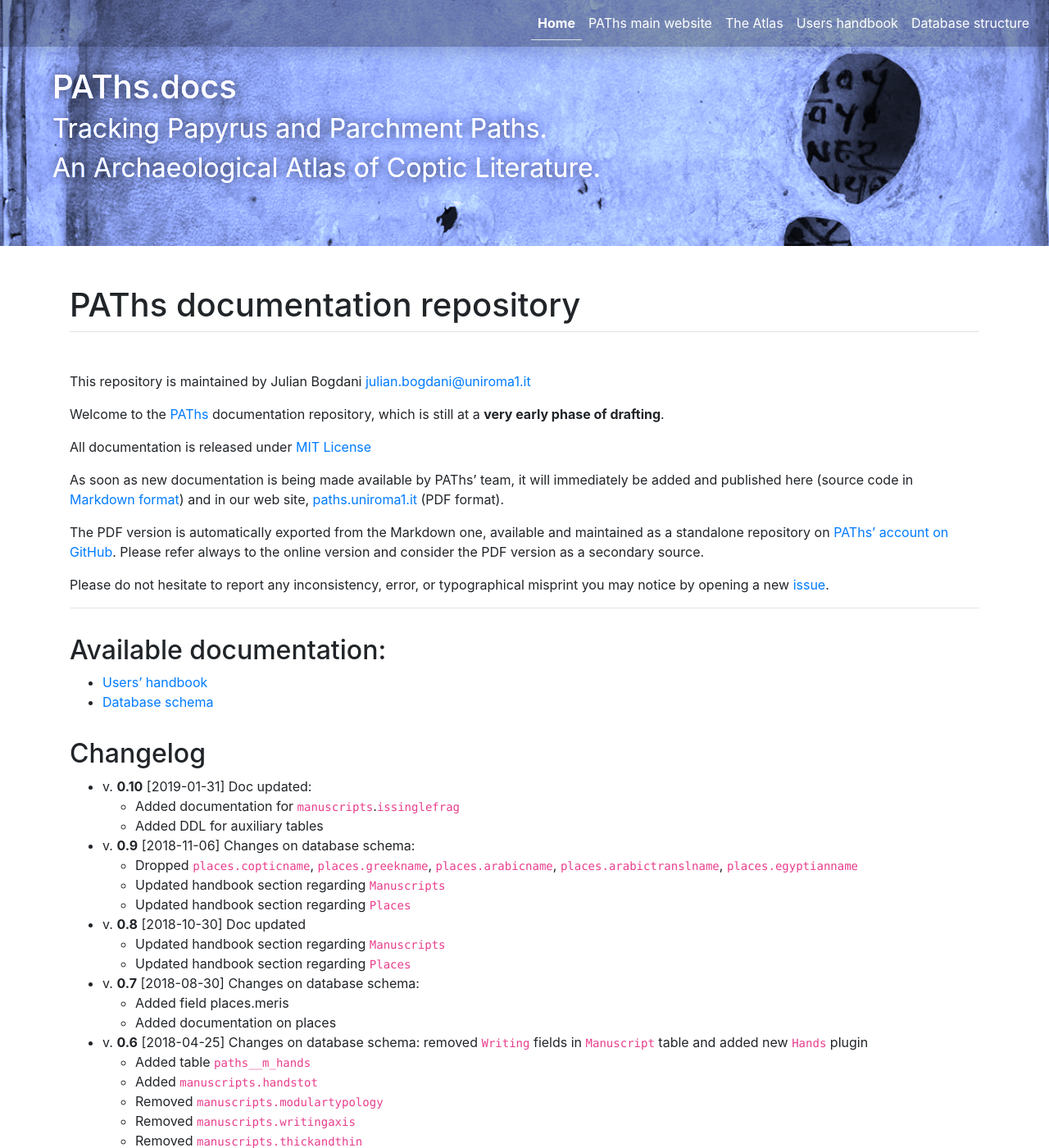
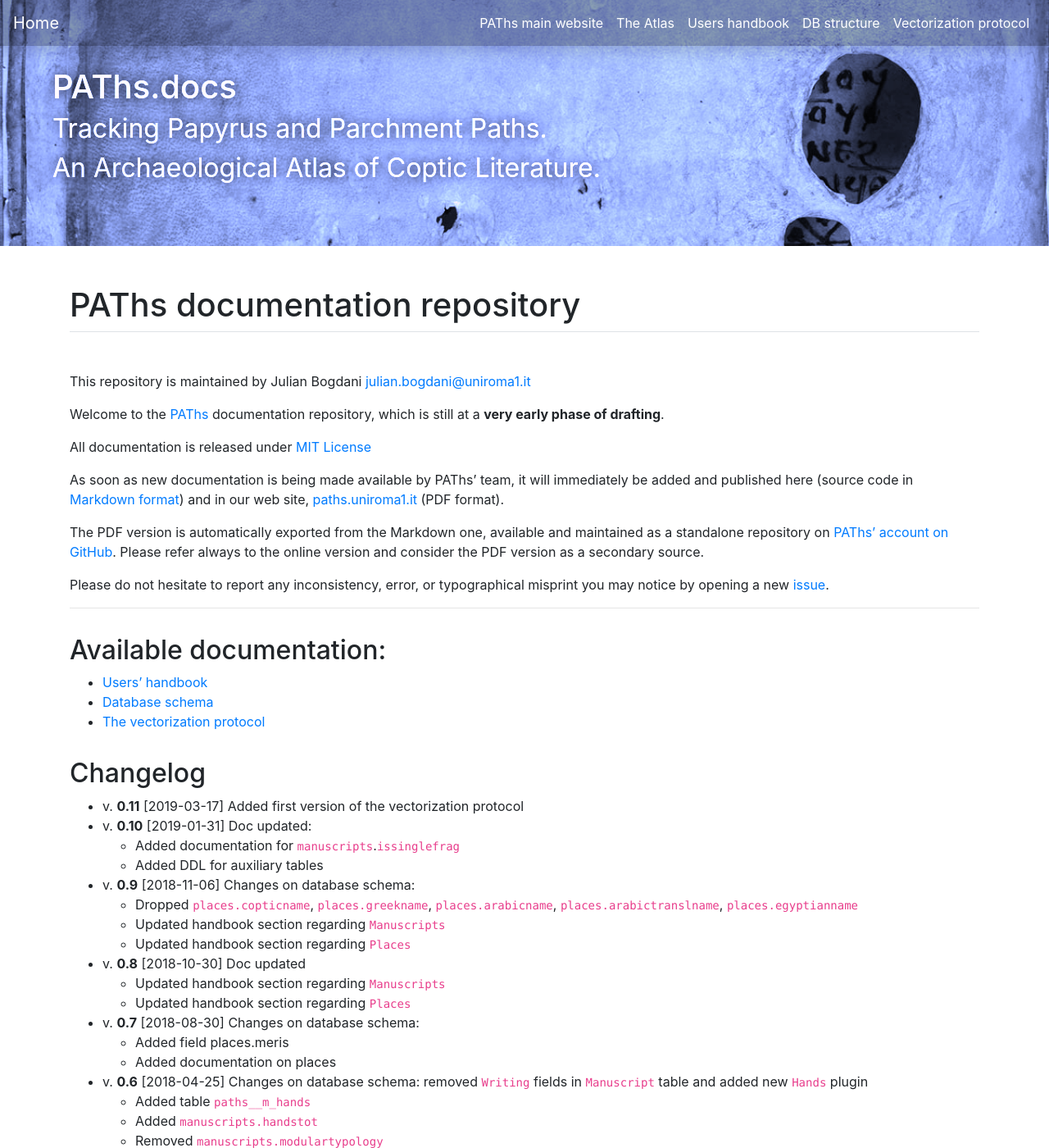
Before and after one commit to paths-erc/docs, a Jekyll site: the page built from README.md, in a window 1280 px wide and 1400 px high. Shown: the whole window at 82% size. Built offline with Jekyll 4.4.1, drawn with Linux system fonts in a browser that asks for light colours; nearby versions of some CDN libraries.

Commit message:
Layout update

```diff
--- a/README.md
+++ b/README.md
@@ -29,9 +29,11 @@
 ## Available documentation:
 - [Users’ handbook](handbook)
 - [Database schema](schema)
+- [The vectorization protocol](/geodata/)
 
 ## Changelog
 
+- v. **0.11** [2019-03-17] Added first version of the vectorization protocol
 - v. **0.10** [2019-01-31] Doc updated:
   - Added documentation for `manuscripts`.`issinglefrag`
   - Added DDL for auxiliary tables
--- a/_data/menu.yaml
+++ b/_data/menu.yaml
@@ -1,11 +1,8 @@
 menu_title: Main menu
 docs:
 
-- title: Home
-  url: /
-
 - title: PAThs main website
-  url: https://paths.uniroma1.it
+  url: http://paths.uniroma1.it
 
 - title: The Atlas
   url: https://atlas.paths-erc.eu
@@ -13,5 +10,8 @@
 - title: Users handbook
   url: /handbook/
 
-- title: Database structure
+- title: DB structure
   url: /schema/
+
+- title: Vectorization protocol
+  url: /geodata/
--- a/_layouts/default.html
+++ b/_layouts/default.html
@@ -46,6 +46,7 @@
   </div>
 
   <nav class="navbar navbar-expand-lg navbar-dark bg-dark shadow">
+    <a class="navbar-brand" href="../">Home</a>
     <button class="navbar-toggler" type="button" data-toggle="collapse" data-target="#navbarSupportedContent" aria-controls="navbarSupportedContent" aria-expanded="false" aria-label="Toggle navigation">
     <span class="navbar-toggler-icon"></span>
     </button>
```
